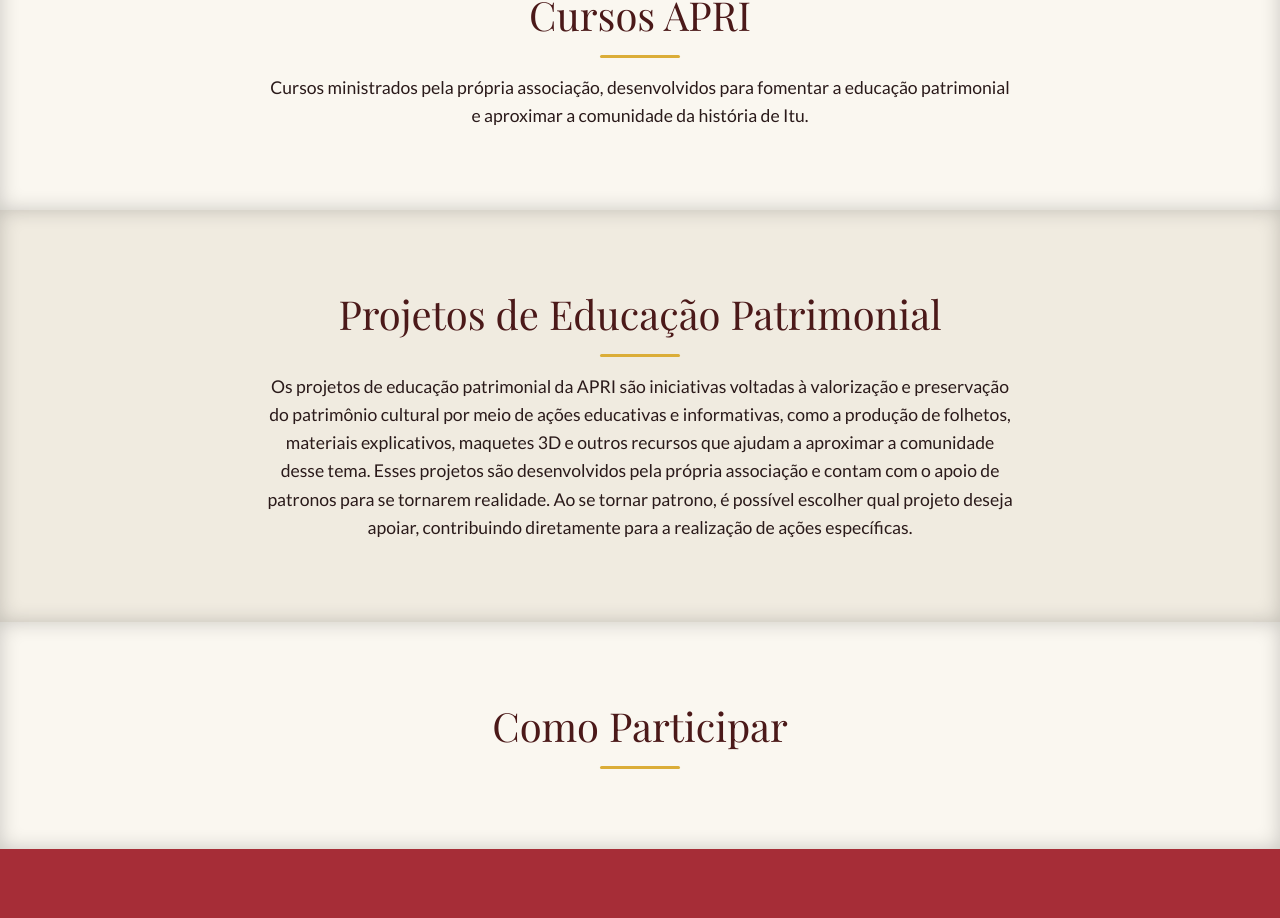
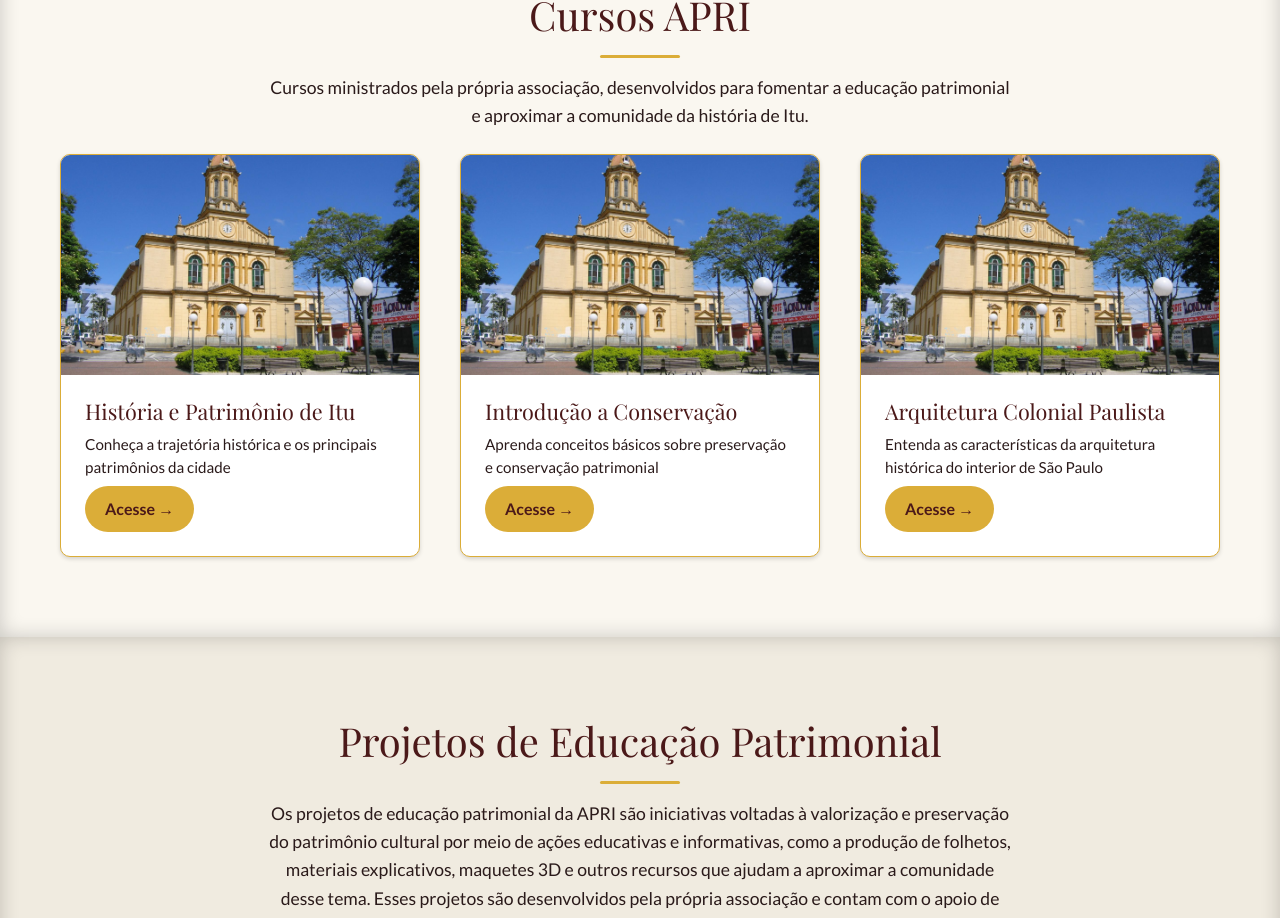
Before and after one commit to gabrielapprado/apri_project, a React (Vite) app: page / in a window 1280 px wide. Shown: the part 1343-2261 px from the top of the page. Built offline with nearby package versions, Linux system fonts and the light colour scheme; a web font is replaced by a local one.

Commit message:
feat: adiciona o componente de card e o cardgrid para organizar a posição dos cards

```diff
--- a/src/components/pages/Home/Home.tsx
+++ b/src/components/pages/Home/Home.tsx
@@ -5,6 +5,9 @@
 import Hero from "../../layout/Hero"
 import LinkButton from "../../ui/LinkButton"
 import Footer from "../../layout/Footer"
+import CardGrid from "../../ui/CardGrid"
+import Card from "../../ui/Card"
+import IgrejaMatriz from "../../../assets/Igreja_matriz_de_Itu.jpg"
 
 function Home(){
     return (
@@ -34,6 +37,32 @@
                     descricao="Cursos ministrados pela própria associação,
                     desenvolvidos para fomentar a educação patrimonial e
                     aproximar a comunidade da história de Itu."/>
+                    <CardGrid>
+                        <Card
+                            imagem={IgrejaMatriz}
+                            imagemAlt="Fotografia Igreja Matriz"
+                            titulo="História e Patrimônio de Itu"
+                            descricao="Conheça a trajetória histórica e os principais patrimônios da cidade"
+                            botaoTexto="Acesse →"
+                            botaoTo="/cursos"
+                        />
+                        <Card
+                            imagem={IgrejaMatriz}
+                            imagemAlt="Fotografia Igreja Matriz"
+                            titulo="Introdução a Conservação"
+                            descricao="Aprenda conceitos básicos sobre preservação e conservação patrimonial"
+                            botaoTexto="Acesse →"
+                            botaoTo="/cursos"
+                        />
+                        <Card
+                            imagem={IgrejaMatriz}
+                            imagemAlt="Fotografia Igreja Matriz"
+                            titulo="Arquitetura Colonial Paulista"
+                            descricao="Entenda as características da arquitetura histórica do interior de São Paulo"
+                            botaoTexto="Acesse →"
+                            botaoTo="/cursos"
+                        />
+                    </CardGrid>
                 </Container>
             </Section>
 
--- /dev/null
+++ b/src/components/ui/Card.module.css
@@ -0,0 +1,42 @@
+.card {
+  background-color: var(--branco);
+  border: 1px solid var(--dourado);
+  border-radius: 10px;
+  overflow: hidden;
+  box-shadow: 0 2px 4px rgba(0, 0, 0, 0.15);
+  display: flex;
+  flex-direction: column;
+  width: 360px;
+}
+
+.imagem {
+  width: 100%;
+  height: 220px;
+  object-fit: cover;
+}
+
+.conteudo {
+  padding: var(--space-md);
+  display: flex;
+  flex-direction: column;
+  align-items: flex-start;
+  gap: var(--space-xs);
+  flex: 1;
+  text-align: left;
+}
+
+.conteudo a{
+    margin: auto 0 0 0;
+}
+
+.conteudo h3 {
+  color: var(--borgonha);
+  font-size: 1.35rem;
+}
+
+.conteudo p {
+  font-family: var(--font-body);
+  font-size: 0.95rem;
+  color: var(--text);
+  line-height: 1.5;
+}
--- /dev/null
+++ b/src/components/ui/Card.tsx
@@ -0,0 +1,26 @@
+import styles from './Card.module.css'
+import LinkButton from './LinkButton'
+
+interface CardProps{
+    imagem: string,
+    imagemAlt : string,
+    titulo: string,
+    descricao : string,
+    botaoTexto: string,
+    botaoTo: string
+}
+
+function Card({imagem, imagemAlt, titulo, descricao, botaoTexto, botaoTo}:CardProps){
+    return(
+        <div className={styles.card}>
+            <img className={styles.imagem} src={imagem} alt={imagemAlt} />
+            <div className={styles.conteudo}>
+                <h3>{titulo}</h3>
+                <p>{descricao}</p>
+                <LinkButton cor="dourado" text={botaoTexto} to={botaoTo} />
+            </div>
+        </div>
+    )
+}
+
+export default Card
--- /dev/null
+++ b/src/components/ui/CardGrid.module.css
@@ -0,0 +1,7 @@
+.grid {
+  display: flex;
+  flex-wrap: wrap;
+  justify-content: center;
+  gap: var(--space-lg);
+  width: 100%;
+}
--- /dev/null
+++ b/src/components/ui/CardGrid.tsx
@@ -0,0 +1,8 @@
+import type { ReactNode } from 'react'
+import styles from './CardGrid.module.css'
+
+function CardGrid({ children }: { children: ReactNode }) {
+  return <div className={styles.grid}>{children}</div>
+}
+
+export default CardGrid
```
Also changed, not shown: src/assets/Igreja_matriz_de_Itu.jpg (added).
